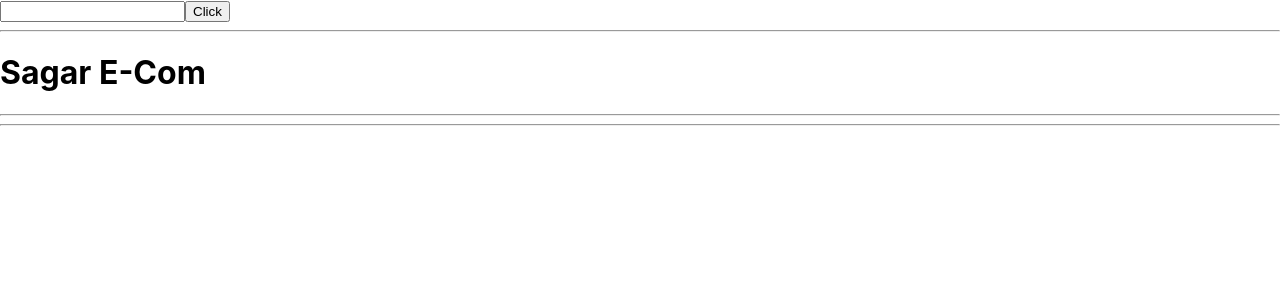
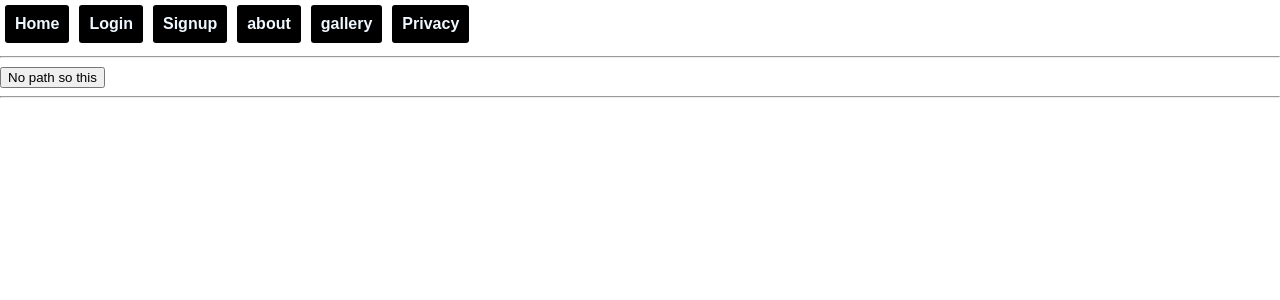
Before and after one commit to gavand-sagar/sagar-notes-manager, a React (Create React App) app: page / in a window 1280 px wide. Shown: the top 300 px of the page. Built offline with nearby package versions, Linux system fonts and the light colour scheme.

Commit message:
removed misc code

```diff
--- a/src/App.js
+++ b/src/App.js
@@ -18,19 +18,9 @@ function App() {
   return (
     <div>
 
-      <Square />
-
-
-      <h1>Sagar E-Com</h1>
-
-      {/* <Header />
-
-      <Toggle/> */}
-
-      {/* <UserInfo firstName="Sagar"/> */}
-
+      <Header />
       <hr />
-      {/* <Routes>
+      <Routes>
         <Route path='/home' element={<Home />} />
         <Route path='/about' element={<About />} />
         <Route path='/login' element={<Login />} />
@@ -39,7 +29,7 @@ function App() {
         <Route path='/privacy' element={<ProtectedRoute><Privacy /></ProtectedRoute>} />
         <Route path='/' element={<button>No path so this</button>} />
         <Route path='*' element={<button>Page Not Found</button>} />
-      </Routes> */}
+      </Routes>
       <hr />
 
     </div>
```
